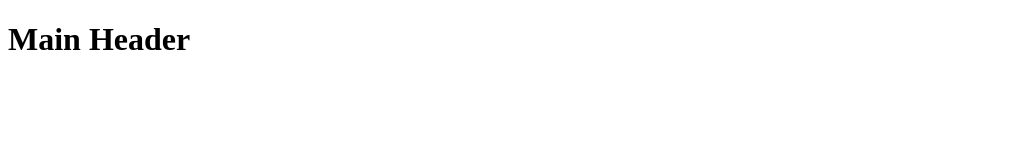
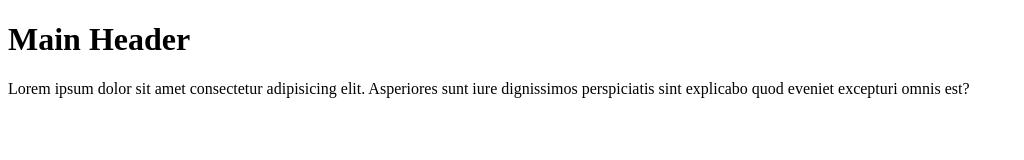
Before and after one commit to jow76/branch-test, a plain HTML site: page index.html in a window 1280 px wide. Shown: the whole page, without its empty margins (0-1024 px from the left). Drawn offline with Linux system fonts and the light colour scheme.

Commit message:
Added placeholder

```diff
--- a/index.html
+++ b/index.html
@@ -7,5 +7,8 @@
 </head>
 <body>
     <h1>Main Header</h1>
+    <main>
+        <p>Lorem ipsum dolor sit amet consectetur adipisicing elit. Asperiores sunt iure dignissimos perspiciatis sint explicabo quod eveniet excepturi omnis est?</p>
+    </main>
 </body>
 </html>
```
